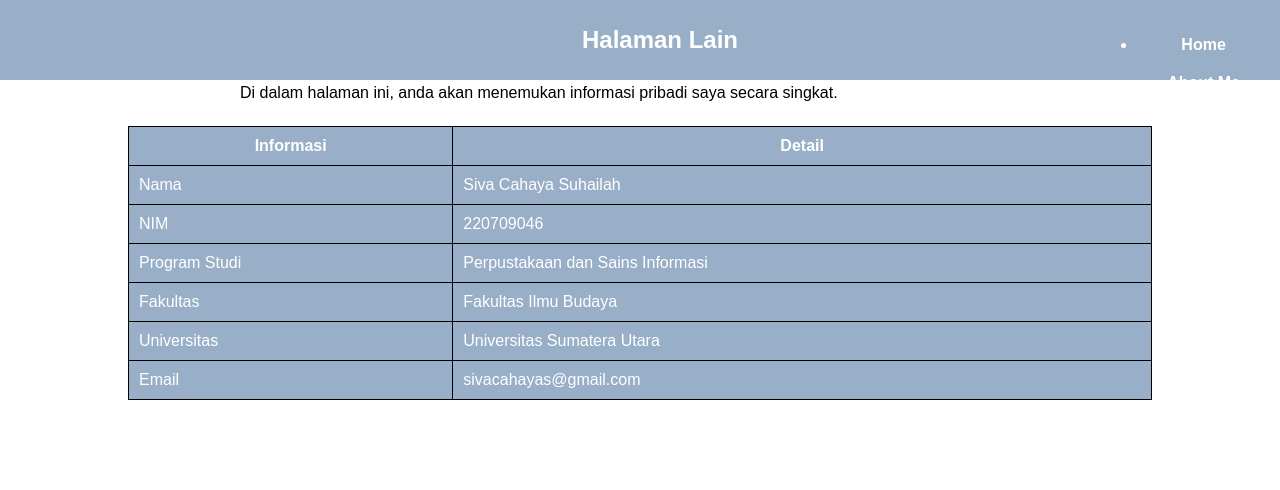
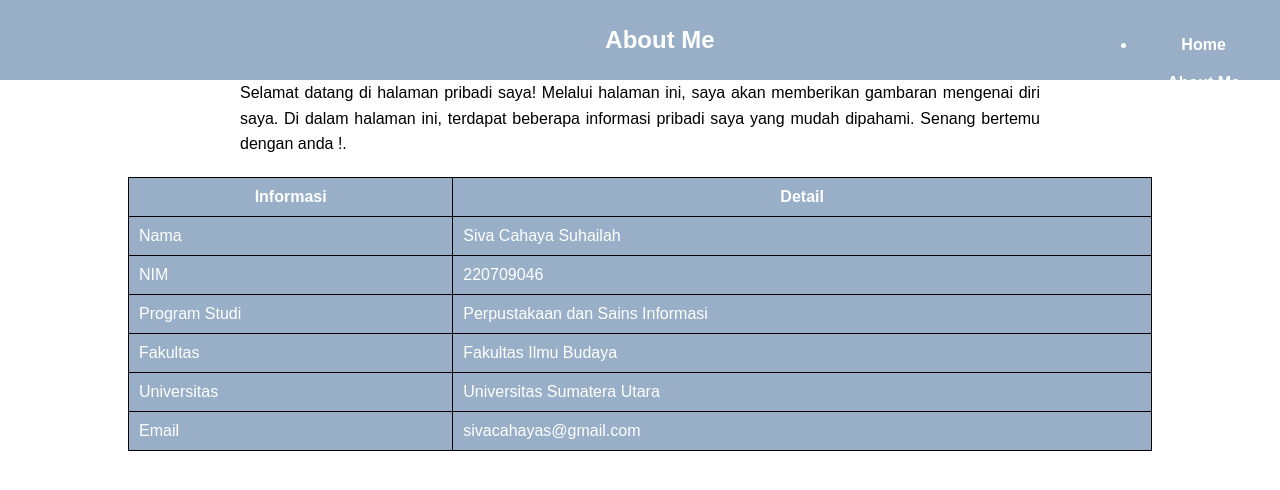
Before and after one commit to sivacahayas/Website-Siva-Cahaya-S, a plain HTML site: page about.html in a window 1280 px wide. Shown: the top 490 px of the page. Drawn offline with Linux system fonts and the light colour scheme.

Commit message:
about.html

```diff
--- a/about.html
+++ b/about.html
@@ -10,7 +10,7 @@
 <body>
 
      <header>
-        <h1>Halaman Lain</h1>
+        <h1>About Me</h1>
         <nav>
            <ul>
                 <li><a href="index.html">Home</a></li>
@@ -20,7 +20,7 @@
         </nav>
     </header>
 
-<p>Di dalam halaman ini, anda akan menemukan informasi pribadi saya secara singkat.</p>
+<p>Selamat datang di halaman pribadi saya! Melalui halaman ini, saya akan memberikan gambaran mengenai diri saya. Di dalam halaman ini, terdapat beberapa informasi pribadi saya yang mudah dipahami. Senang bertemu dengan anda !.</p>
 
 
        <table class="biodata-table">
```
